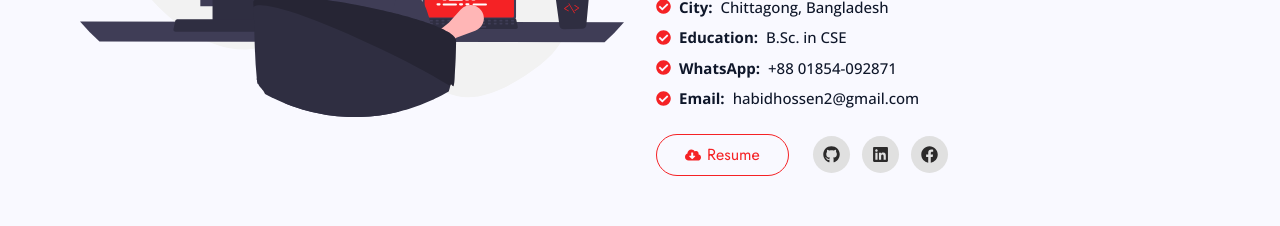
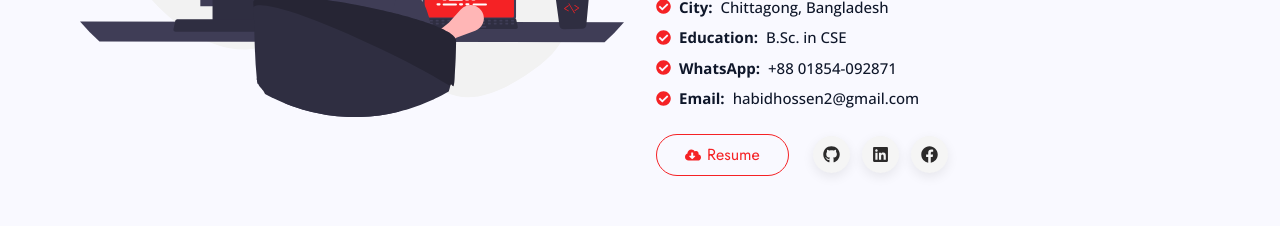
Before and after one commit to Habidhossen/Habid-Hossen-Portfolio, a React (Create React App) app: page / in a window 1280 px wide. Shown: the part 1260-1486 px from the top of the page. Built offline with nearby package versions, Linux system fonts and the light colour scheme.

Commit message:
almost done

```diff
--- a/src/assets/styles/style.css
+++ b/src/assets/styles/style.css
@@ -94,13 +94,14 @@
   padding: 10px;
   border-radius: 50px;
   transition: 0.5s;
-  background: #e0e0e0;
-  /* box-shadow: 20px 20px 60px #bebebe, -20px -20px 60px #ffffff; */
+  background: whitesmoke;
+  box-shadow: rgba(0, 0, 0, 0.08) 0px 4px 12px;
 }
 .icon-bg:hover {
   background-color: var(--primary);
   color: whitesmoke;
 }
+
 .resume-btn {
   display: flex;
   width: fit-content;
--- a/src/components/About/About.js
+++ b/src/components/About/About.js
@@ -74,6 +74,8 @@ const About = () => {
             {/* Social Buttons */}
             <div className="flex items-center gap-3">
               <a
+                className="tooltip"
+                data-tip="Github"
                 href="https://github.com/habidhossen"
                 target="_blank"
                 rel="noreferrer"
@@ -83,6 +85,8 @@ const About = () => {
                 </p>
               </a>
               <a
+                className="tooltip"
+                data-tip="Linkedin"
                 href="https://www.linkedin.com/in/habidhossen"
                 target="_blank"
                 rel="noreferrer"
@@ -92,6 +96,8 @@ const About = () => {
                 </p>
               </a>
               <a
+                className="tooltip tooltip-custom"
+                data-tip="Facebook"
                 href="https://facebook.com/habidhossen"
                 target="_blank"
                 rel="noreferrer"
--- a/src/components/Footer/Footer.js
+++ b/src/components/Footer/Footer.js
@@ -5,11 +5,13 @@ const Footer = () => {
   const year = new Date().getFullYear();
   return (
     <footer>
-      <p className="mb-2 text-sm">
+      <p className="mb-3 text-sm">
         Copyright &#169; {year} <span>Habid Hossen.</span> All Rights Reserved
       </p>
       <div className="flex gap-3">
         <a
+          className="tooltip tooltip-bottom"
+          data-tip="Github"
           href="https://github.com/habidhossen"
           target="_blank"
           rel="noreferrer"
@@ -19,6 +21,8 @@ const Footer = () => {
           </p>
         </a>
         <a
+          className="tooltip tooltip-bottom"
+          data-tip="Linkedin"
           href="https://www.linkedin.com/in/habidhossen"
           target="_blank"
           rel="noreferrer"
@@ -28,6 +32,8 @@ const Footer = () => {
           </p>
         </a>
         <a
+          className="tooltip tooltip-bottom"
+          data-tip="Facebook"
           href="https://facebook.com/habidhossen"
           target="_blank"
           rel="noreferrer"
```
Also changed, not shown: public/mobileProjectsData.json (+6 -2 lines).
